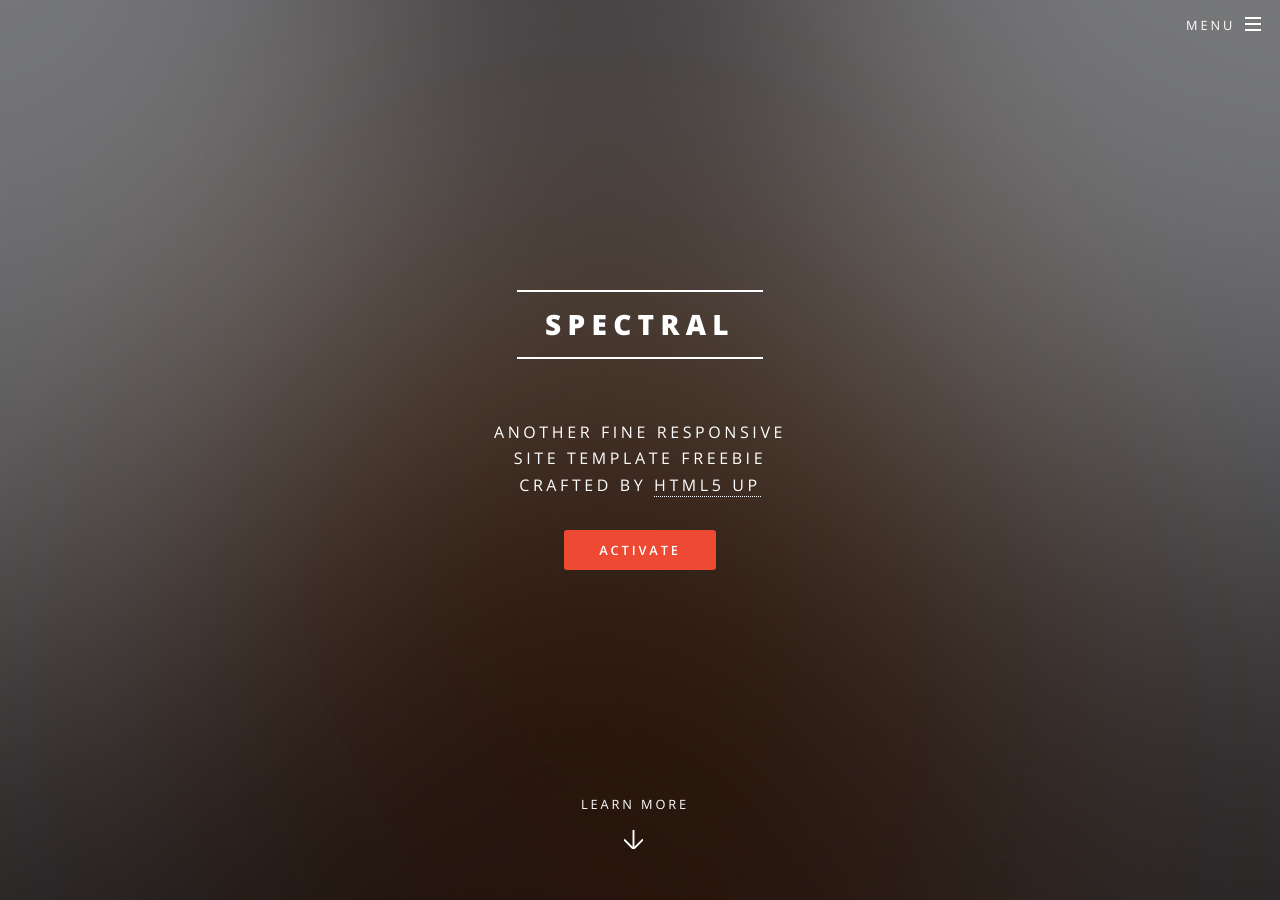
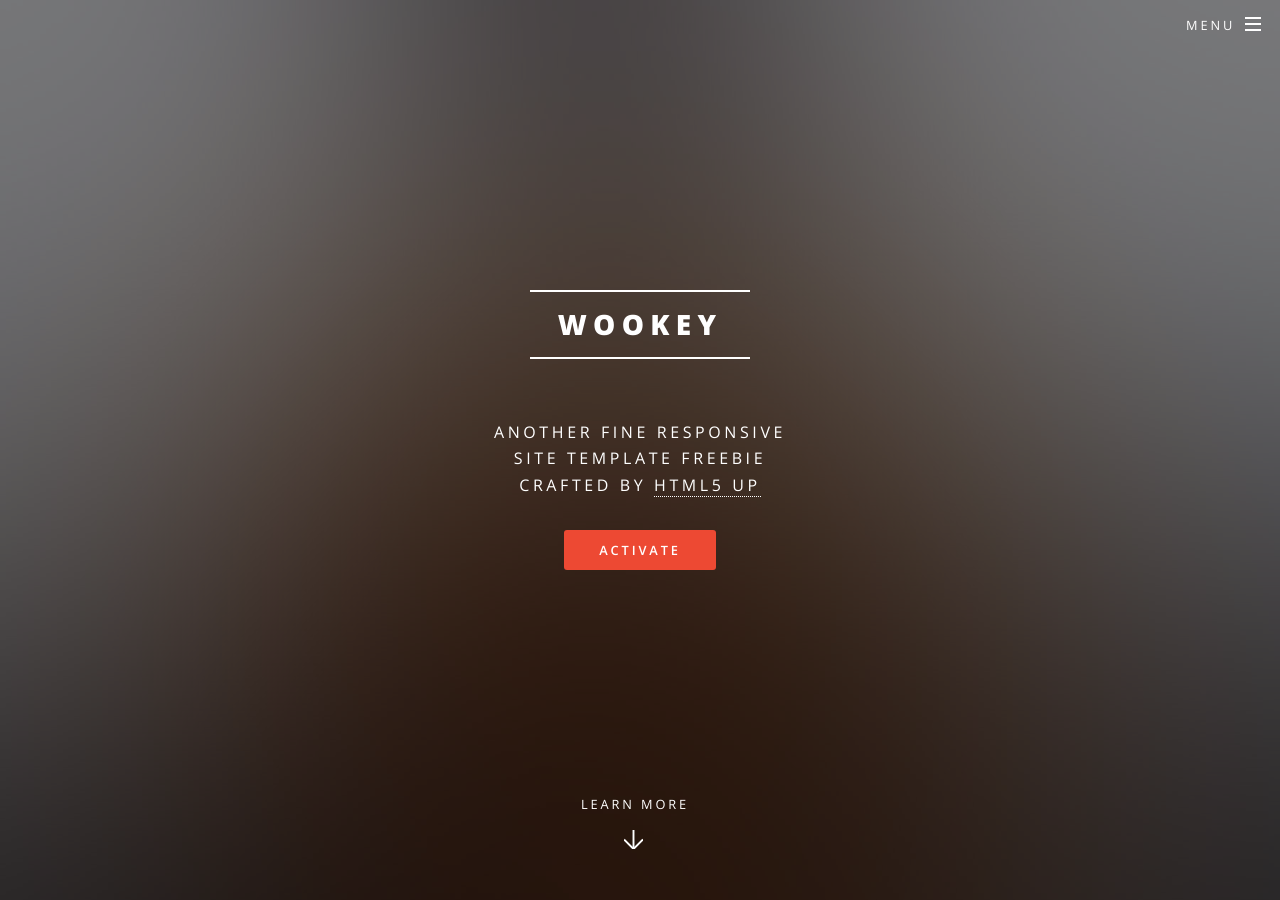
Before and after one commit to arkadianriver/spectral, a Jekyll site: the page built from index.html, in a window 1280 px wide and 900 px high. Built offline with Jekyll 4.4.1, drawn with Linux system fonts in a browser that asks for light colours.

Commit message:
[wookey] change title

```diff
--- a/_config.yml
+++ b/_config.yml
@@ -2,7 +2,7 @@
 #
 
 # Site settings
-title: Spectral
+title: Wookey
 description: |
   Another fine responsive
   site template freebie
```
